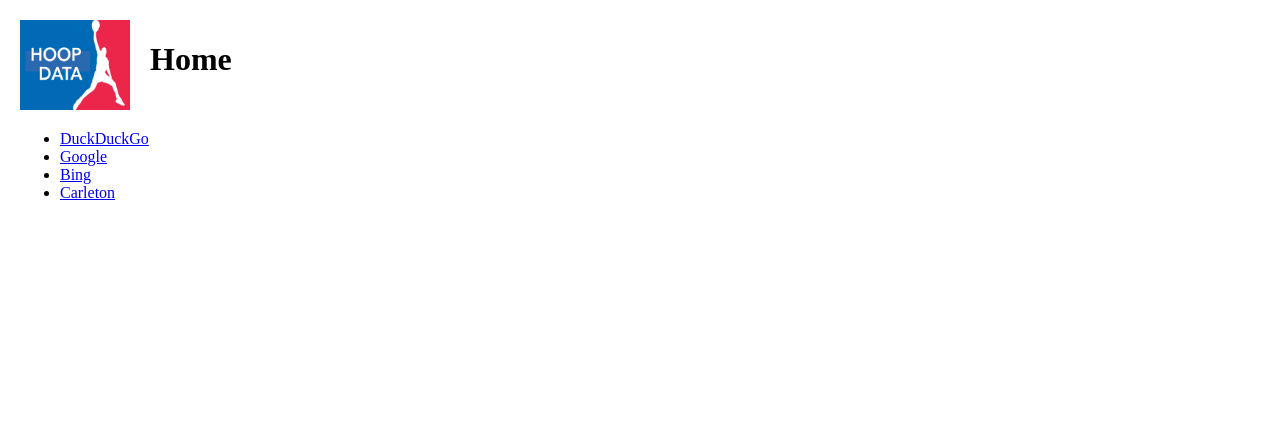
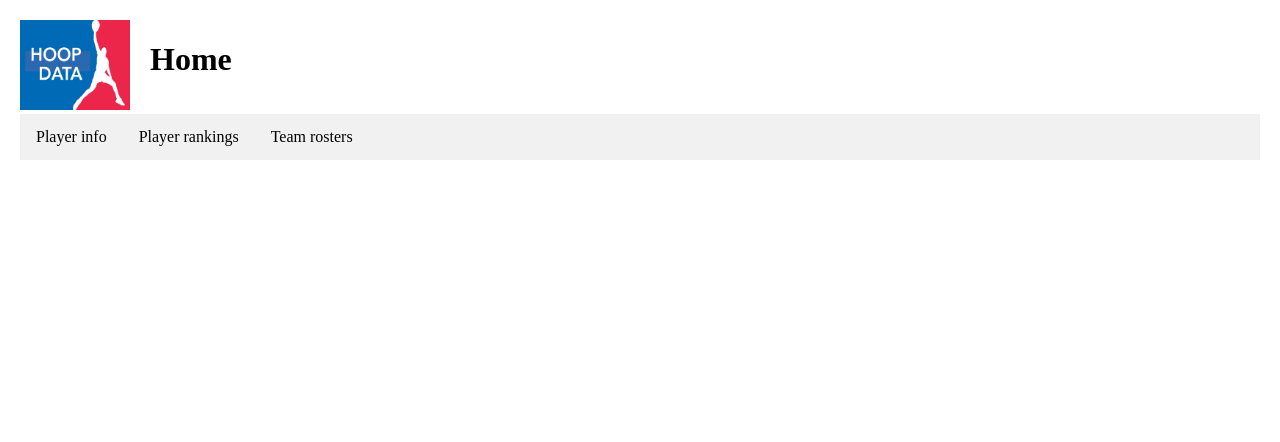
Before and after one commit to averydhall/cs257, a Flask app: page / in a window 1280 px wide. Shown: the top 442 px of the page. Run offline with Flask 2, Linux system fonts and the light colour scheme; parts of the project's set-up code (start-up, migrations or seed data) failed here and were passed over.

Commit message:
added horizontal navbar

```diff
--- a/webapp/end-to-end/static/style.css
+++ b/webapp/end-to-end/static/style.css
@@ -136,6 +136,34 @@ img {
 }
 .text_input{
     width: 40px;
+}
+
+    /* Nav bar */
+
+    ul.horizontal-navbar {
+        list-style-type: none;
+        margin: 0;
+        padding: 0;
+        overflow: hidden;
+        background-color: #f1f1f1;
+    }
+
+    ul.horizontal-navbar li {
+        float: left;
+    }
+
+    ul.horizontal-navbar li a {
+        display: block;
+        color: black;
+        text-align: center;
+        padding: 14px 16px;
+        text-decoration: none;
+    }
+
+    ul.horizontal-navbar li a:hover {
+        background-color: #555;
+        color: white;
+    }
 
 /*
 .dropdown a {
--- a/webapp/end-to-end/templates/index.html
+++ b/webapp/end-to-end/templates/index.html
@@ -34,9 +34,9 @@
     -->
 
     <ul class="horizontal-navbar">
-        <li><a href="https://duckduckgo.com/">DuckDuckGo</a></li>
-        <li><a href="https://www.google.com/">Google</a></li>
-        <li><a href="https://www.bing.com/">Bing</a></li>
-        <li><a href="https://www.carleton.edu/">Carleton</a></li>
+        <li><a href="/player_info">Player info</a></li>
+        <li><a href="/rankings">Player rankings</a></li>
+        <li><a href="/rosters">Team rosters</a></li>
     </ul>
+
 </html>
```
